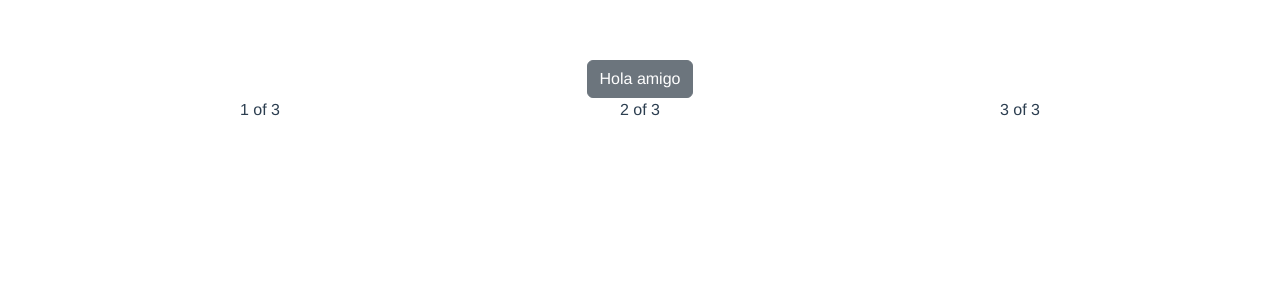
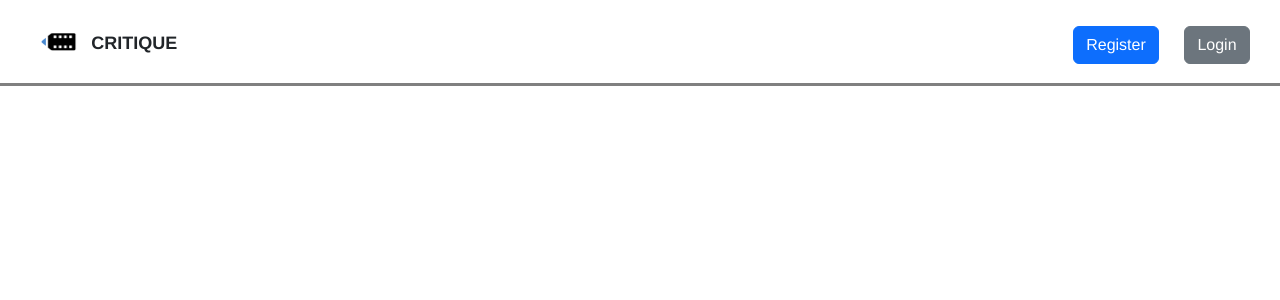
Before and after one commit to FranciscoMest02/critique, a Vue app: page / in a window 1280 px wide. Shown: the top 300 px of the page. Built offline with nearby package versions, Linux system fonts and the light colour scheme.

Commit message:
Header para Login

```diff
--- a/src/App.vue
+++ b/src/App.vue
@@ -1,16 +1,17 @@
 <template>
   <div id="app">
-    <Login />
+    <Header/>
   </div>
 </template>
 
 <script>
 import Login from './components/Login.vue'
+import Header from './components/Header.vue'
 
 export default {
   name: 'App',
   components: {
-    Login
+    Login, Header
   }
 }
 </script>
@@ -18,10 +19,5 @@ export default {
 <style>
 #app {
   font-family: Avenir, Helvetica, Arial, sans-serif;
-  -webkit-font-smoothing: antialiased;
-  -moz-osx-font-smoothing: grayscale;
-  text-align: center;
-  color: #2c3e50;
-  margin-top: 60px;
 }
 </style>
--- /dev/null
+++ b/src/components/Header.vue
@@ -0,0 +1,71 @@
+
+<template>
+
+   <div class="hola">
+   <div class="classHeader">
+    <img class="lapiz" src="../assets/logoCritique.png"/>
+    <p class="pHeader"> CRITIQUE </p>
+     <b-button class="registro" variant="primary">Register</b-button>
+     <b-button variant="secondary">Login</b-button>
+    </div>
+    </div>
+</template>
+
+
+
+<script>
+
+
+
+export default {
+  name: 'Header',
+  props: {
+  },
+      data() {
+      return {
+        value: null
+      }
+    }
+}
+</script>
+
+<style scoped>
+.pHeader {
+    display:inline-block;
+    margin-left: 2%;
+    font-weight: bolder;
+    font-size: 18px;
+    margin-left: 1%;
+    margin-right: 70%;
+
+}
+
+.lapiz {
+    display: inline-block;
+    margin-left: 3%;
+    width: 40px;
+}
+
+.classHeader {
+
+    padding-top: 2%;
+    padding-bottom: 0.8%;
+    border-bottom-style: solid;
+    border-bottom-color: gray;
+
+}
+
+.perro {
+    margin-right: 2%;
+}
+
+.espacio {
+    margin-right: 2%;
+    display: inline-block;
+}
+
+.registro {
+    margin-right: 2%;
+}
+
+</style>
```
Also changed, not shown: src/assets/logoCritique.png (added).
